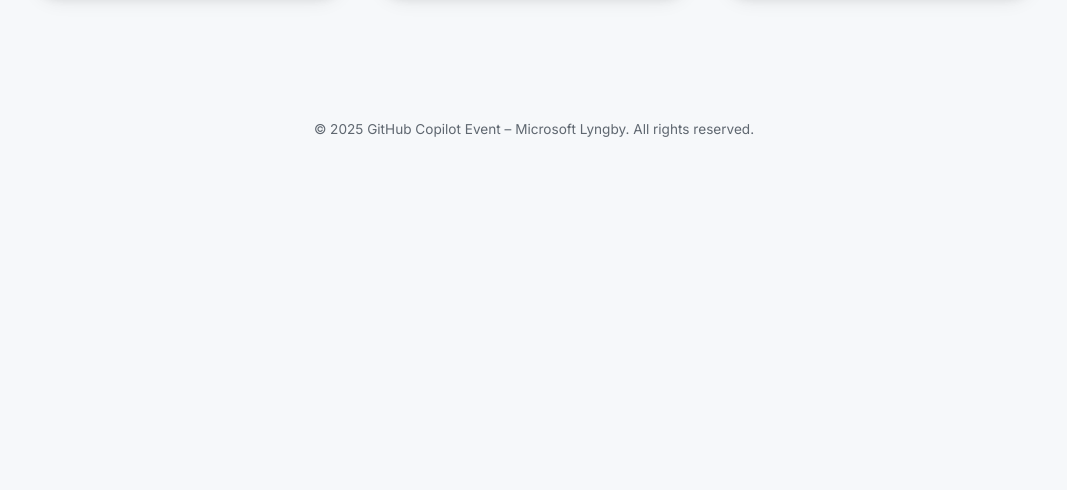
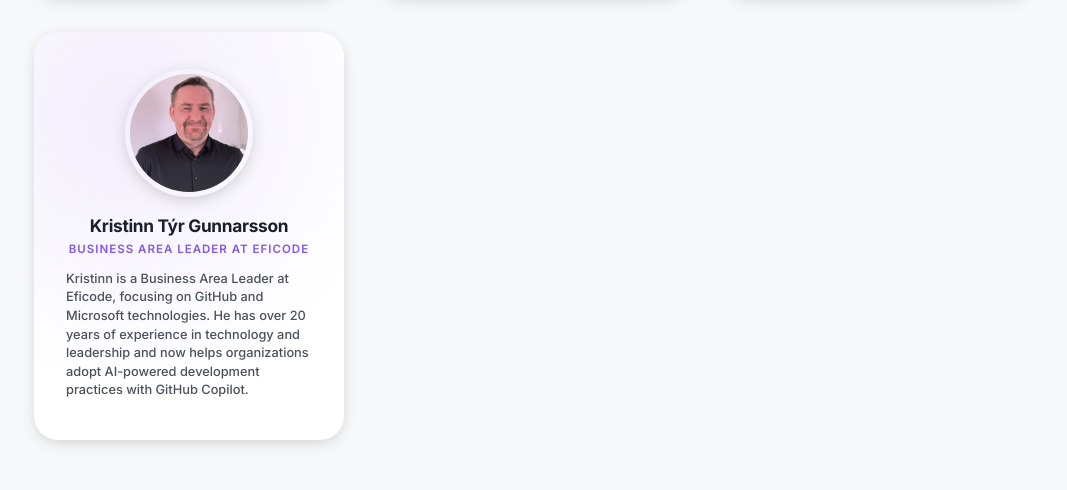
Before and after one commit to amraljarhi/copilot-event-lyngby, a plain HTML site: page index.html in a window 1280 px wide. Shown: the part 2812-3302 px from the top of the page, without its empty margins (106-1173 px from the left). Before the commit the page ends 3029 px from the top, so only its background shows below. Drawn offline with Linux system fonts and the light colour scheme.

Commit message:
Add speaker card for Kristinn Týr Gunnarsson

```diff
--- a/index.html
+++ b/index.html
@@ -605,6 +605,14 @@
           Amr translates technical nuance into business clarity, shortening decision cycles and accelerating Copilot value realization. Former coder turned strategic advisor, he aligns stakeholders, derisks adoption, and focuses on measurable outcomes that sustain renewals, expansion, and long term customer success journeys.
         </p>
       </div>
+      <div class="speaker-card">
+        <img src="Kristinn.jpeg" alt="Kristinn Týr Gunnarsson" class="speaker-img" />
+        <div class="speaker-name">Kristinn Týr Gunnarsson</div>
+        <div class="speaker-role">Business Area Leader at Eficode</div>
+        <p class="speaker-bio">
+         Kristinn is a Business Area Leader at Eficode, focusing on GitHub and Microsoft technologies. He has over 20 years of experience in technology and leadership and now helps organizations adopt AI-powered development practices with GitHub Copilot.
+        </p>
+      </div>
     </div>
   </section>
 
```
